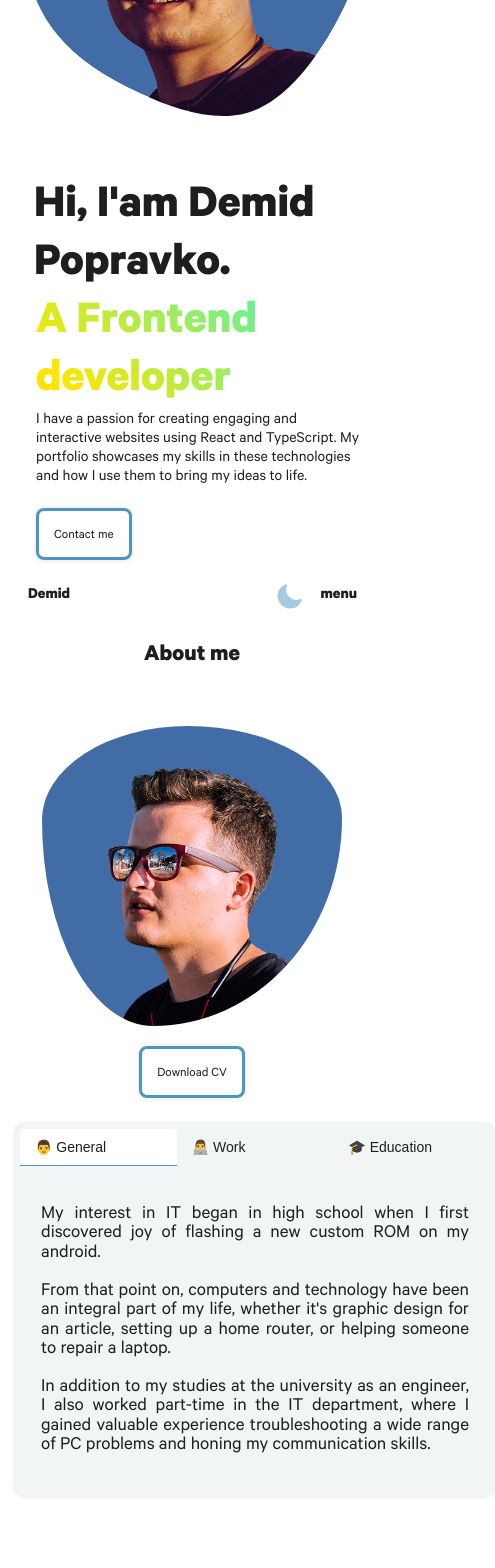
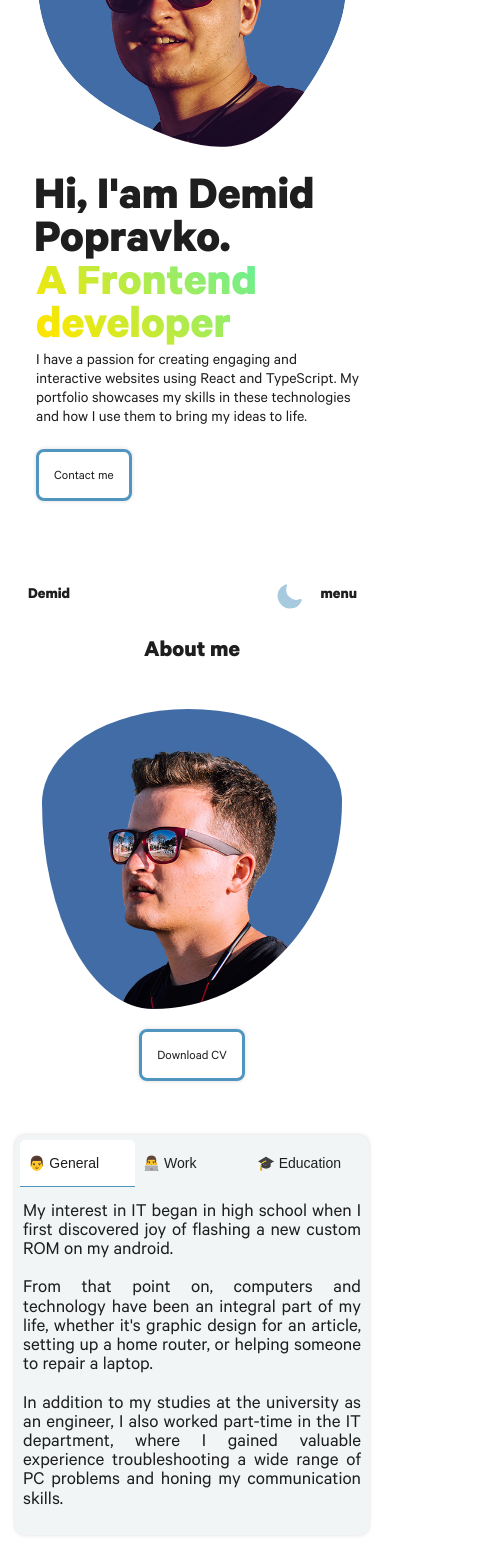
Before and after one commit to dspopravko/portfolio, a React (Create React App) app: page / in a window 390 px wide. Shown: the part 220-1788 px from the top of the page, 495 px wide, since content can reach past the window. Built offline with nearby package versions, Linux system fonts and the light colour scheme.

Commit message:
fix: styling

```diff
--- a/src/components/AboutMe/AboutMe.module.css
+++ b/src/components/AboutMe/AboutMe.module.css
@@ -71,3 +71,24 @@
   height: 1px;
   background: var(--primary-color);
 }
+@media only screen and (max-width: 530px) {
+  .mainContainer {
+    width: 90vw;
+    height: 380px;
+  }
+  .content {
+    padding: 10px;
+  }
+}
+@media only screen and (max-width: 400px) {
+  .mainContainer {
+    width: calc(100% - 20px);
+    height: 400px;
+  }
+  .tab {
+    padding: 15px 8px;
+  }
+  .content {
+    padding: 25px 8px;
+  }
+}
--- a/src/components/WorkExperience/Experience.module.css
+++ b/src/components/WorkExperience/Experience.module.css
@@ -49,3 +49,11 @@
   font-size: 1.2em;
   font-weight: bold;
 }
+@media only screen and (max-width: 450px) {
+  .timeline {
+    display: none;
+  }
+  .item:after {
+    display: none;
+  }
+}
--- a/src/components/footer/Footer.module.css
+++ b/src/components/footer/Footer.module.css
@@ -36,6 +36,10 @@ h2 {
 }
 
 @media only screen and (max-width: 750px) {
+  .wrapper {
+    min-height: 200px;
+    padding-bottom: 16px;
+  }
   .container {
     gap: 10%;
   }
--- a/src/components/header/mobile/HeaderMobile.tsx
+++ b/src/components/header/mobile/HeaderMobile.tsx
@@ -16,7 +16,7 @@ export const HeaderMobile = () => {
       <header
         className={cx({
           [s.mobileMenu]: true,
-          shadowUp: y > 50 && open,
+          shadowUp: y > 50 && !open,
         })}
       >
         <div
--- a/src/pages/about/About.module.css
+++ b/src/pages/about/About.module.css
@@ -47,9 +47,9 @@
 
 @media only screen and (max-width: 960px) {
   .container {
-    min-height: 950px;
-    display: flex;
-    flex-direction: column;
+    grid-template-columns: none;
+    grid-template-rows: 1fr 1fr;
+    justify-items: center
   }
 
   .experience {
@@ -59,8 +59,16 @@
   .picture {
     color: var(--text-color);
   }
+}
 
-  .about {
+@media only screen and (max-width: 400px) {
+  .container {
+    padding: 5px;
+  }
+}
+@media only screen and (max-width: 360px) {
+  .container {
+    padding: 4px;
   }
 }
 
--- a/src/pages/main/Main.module.css
+++ b/src/pages/main/Main.module.css
@@ -89,4 +89,18 @@
     top: 0;
     gap: 0;
   }
+  .welcome {
+    padding-top: 5vw;
+  }
 }
+@media only screen and (max-width: 540px) {
+  .welcome > h1, h2 {
+    line-height: 0.9em;
+  }
+
+}
+@media only screen and (max-width: 400px) {
+  .photo {
+    min-width: 90%;
+  }
+}
```
Lines whose indentation alone changed are shown as unchanged.
